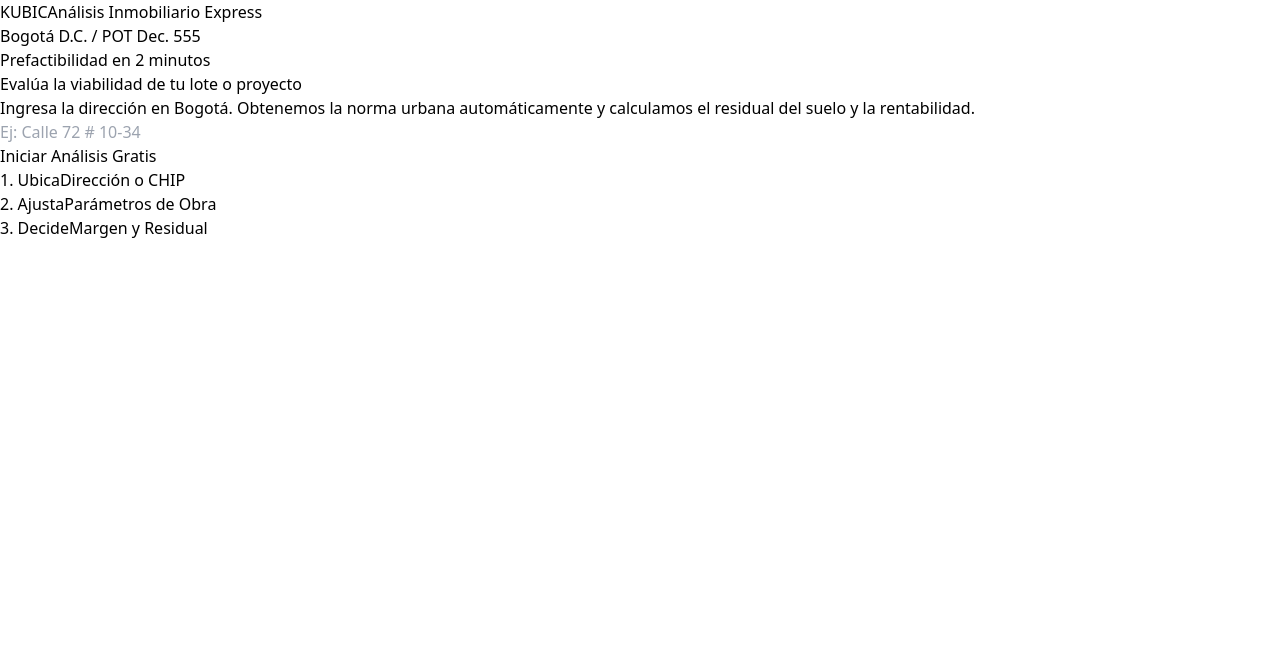
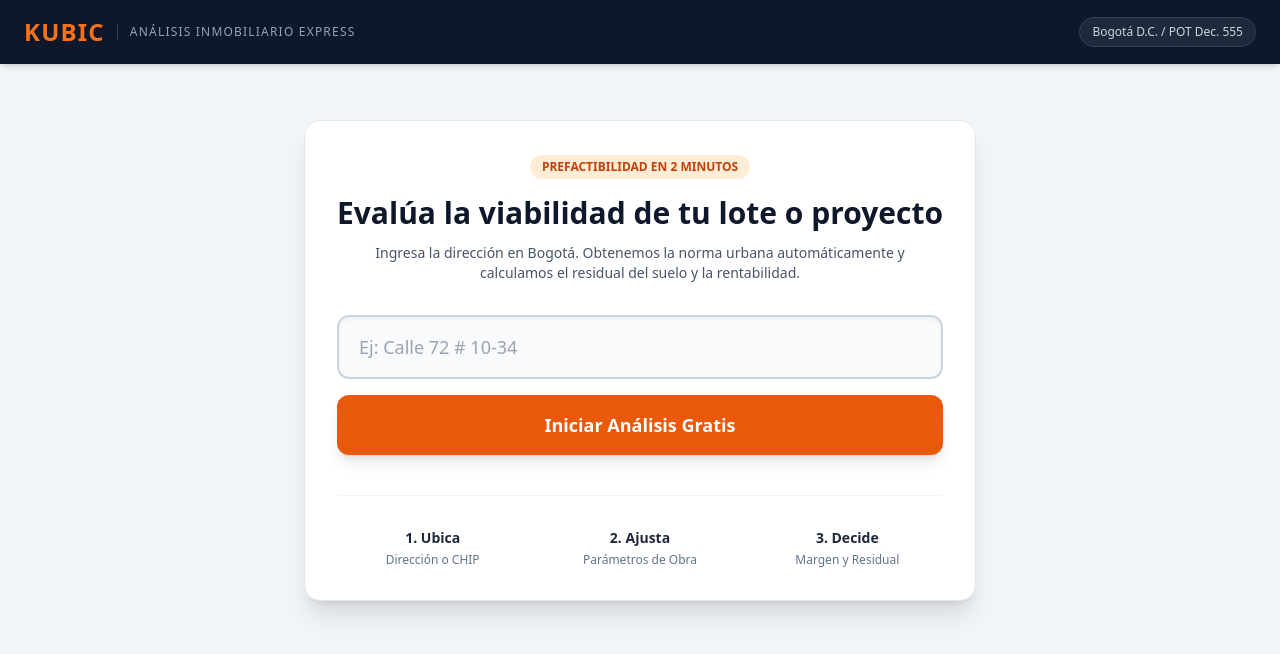
Before and after one commit to egomonumento-rgb/kubic-app, a Next.js app: page / in a window 1280 px wide. Shown: the top 654 px of the page. Built offline with nearby package versions, Linux system fonts and the light colour scheme.

Commit message:
Create tailwind.config.js

```diff
--- /dev/null
+++ b/tailwind.config.js
@@ -0,0 +1,12 @@
+/** @type {import('tailwindcss').Config} */
+module.exports = {
+  content: [
+    './src/pages/**/*.{js,ts,jsx,tsx,mdx}',
+    './src/components/**/*.{js,ts,jsx,tsx,mdx}',
+    './src/app/**/*.{js,ts,jsx,tsx,mdx}',
+  ],
+  theme: {
+    extend: {},
+  },
+  plugins: [],
+};
```
